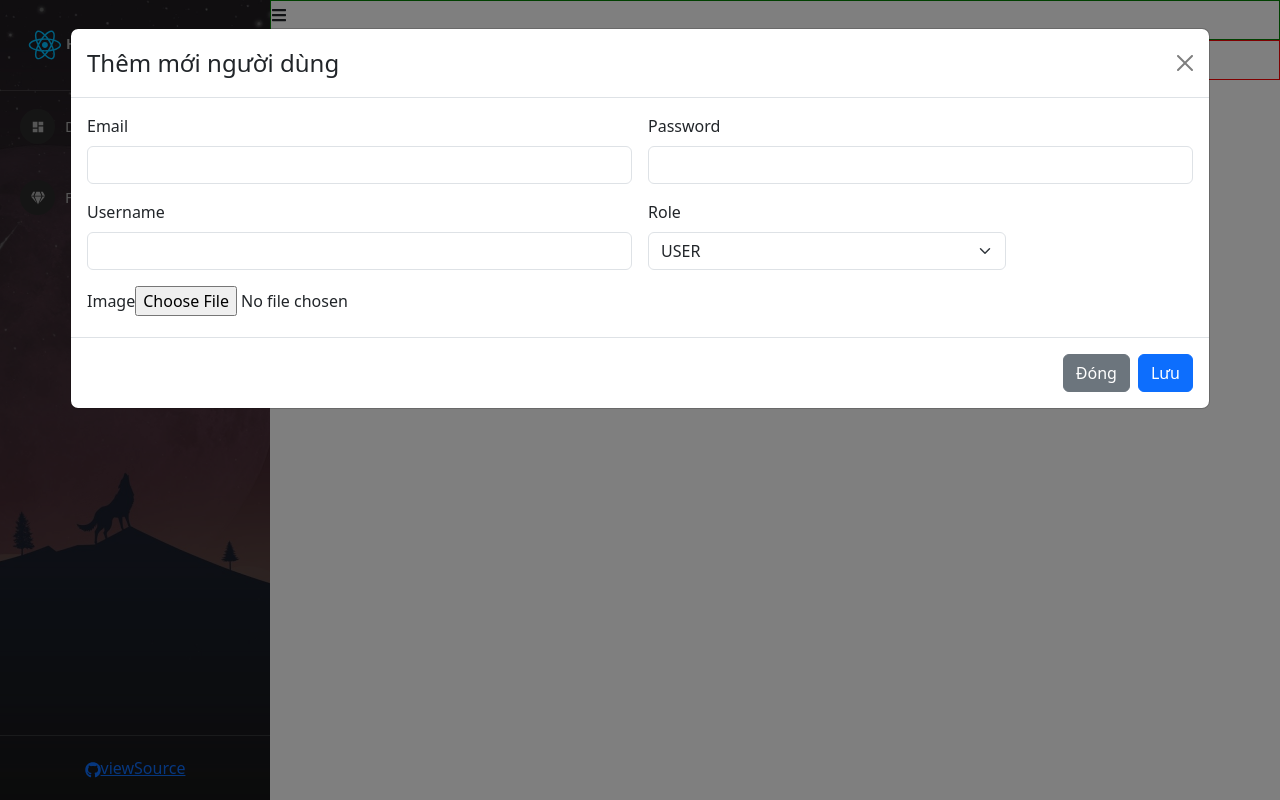
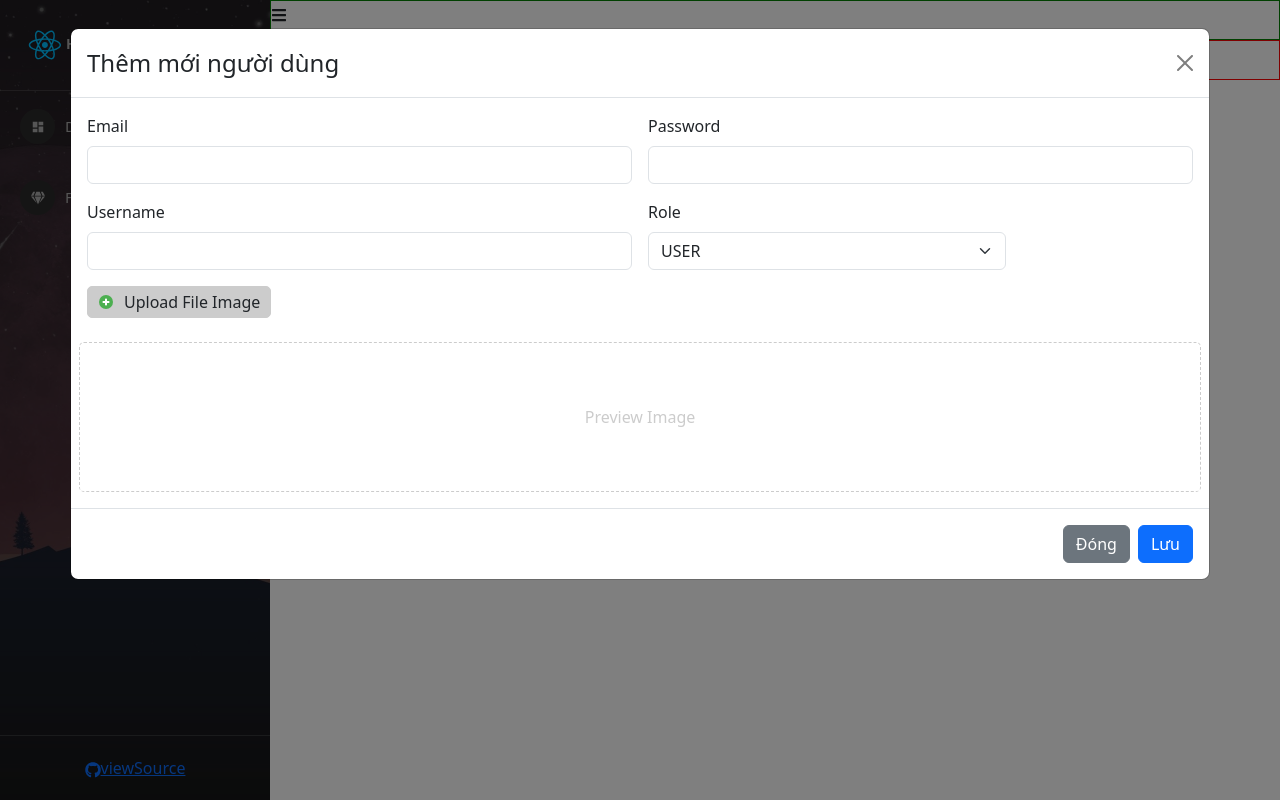
Before and after one commit to toilahonganh/base-react-redux, a React (Create React App) app: page /admins/manage-users in a window 1280 px wide. Both pictures are taken after a click on the button "Launch static backdrop modal". Built offline with nearby package versions, Linux system fonts and the light colour scheme.

Commit message:
State hoá Modal Add New User

```diff
--- a/src/components/Admin/Admin.js
+++ b/src/components/Admin/Admin.js
@@ -1,6 +1,7 @@
 import SideBar from "./SideBar";
 import './Admin.scss';
 import { FaBars } from 'react-icons/fa';
+import { FcPlus } from 'react-icons/fc';
 import { useState } from "react";
 import { Outlet } from "react-router-dom";
 
--- a/src/components/Admin/Content/ManageUser.js
+++ b/src/components/Admin/Content/ManageUser.js
@@ -12,8 +12,8 @@
                 </div>
                 <div>
                     Table
-                    <ModalCreateUser />
                 </div>
+                <ModalCreateUser />
             </div>
         </div>
     );
--- /dev/null
+++ b/src/components/Admin/Content/ManageUser.scss
@@ -0,0 +1,39 @@
+.manage-user-container {
+    .user-content {}
+}
+
+.modal-add-user {
+    .img-preview {
+        height: 150px;
+        border: 1px dashed #ccc;
+        border-radius: 5px;
+        display: flex;
+        justify-content: center;
+        align-items: center;
+        color: #ccc;
+
+        img {
+            max-width: 100%;
+            max-height: 100%;
+        }
+    }
+
+    .label-upload {
+        display: flex;
+        gap: 10px;
+        align-items: center;
+        border: 1px solid #ccc;
+        width: fit-content;
+        padding: 3px 10px;
+        border-radius: 5px;
+        background-color: #ccc;
+        cursor: pointer;
+
+        &:hover {
+            background-color: #F20B0B;
+            color: white;
+        }
+    }
+
+
+}
--- a/src/components/Admin/Content/ModalCreateUser.js
+++ b/src/components/Admin/Content/ModalCreateUser.js
@@ -1,6 +1,9 @@
 import { useState } from 'react';
+import "./ManageUser.scss";
 import Button from 'react-bootstrap/Button';
 import Modal from 'react-bootstrap/Modal';
+import { FcPlus } from 'react-icons/fc';
+
 
 const ModalCreateUser = (props) => {
     const [show, setShow] = useState(false);
@@ -8,6 +11,22 @@
     const handleClose = () => setShow(false);
     const handleShow = () => setShow(true);
 
+    const [email, setEmail] = useState("");
+    const [password, setPassword] = useState("");
+    const [username, setUSername] = useState("");
+    const [image, setImage] = useState("");
+    const [role, setRole] = useState("USER");
+    const [previewImage, setPreviewImage] = useState("");
+
+
+    const handleUploadImage = (event) => {
+        if (event.target && event.target.files && event.target.files[0]) {
+            setPreviewImage(URL.createObjectURL(event.target.files[0]));
+            setImage(event.target.files[0]);
+        } else {
+            // setPreviewImage("");
+        }
+    }
     return (
         <>
             <Button variant="primary" onClick={handleShow}>
@@ -20,6 +39,7 @@
                 backdrop="static"
                 keyboard={false}
                 size="xl"
+                className='modal-add-user'
             >
                 <Modal.Header closeButton>
                     <Modal.Title>Thêm mới người dùng</Modal.Title>
@@ -28,26 +48,33 @@
                     <form className="row g-3">
                         <div className="col-md-6">
                             <label htmlFor="inputEmail4" className="form-label">Email</label>
-                            <input type="email" className="form-control" id="inputEmail4" />
+                            <input type="email" className="form-control" id="inputEmail4" value={email} onChange={(event) => setEmail(event.target.value)} />
                         </div>
                         <div className="col-md-6">
                             <label htmlFor="inputPassword4" className="form-label">Password</label>
-                            <input type="password" className="form-control" id="inputPassword4" />
+                            <input type="password" className="form-control" id="inputPassword4" value={password} onChange={(event) => setPassword(event.target.value)} />
                         </div>
                         <div className="col-md-6">
                             <label htmlFor="inputCity" className="form-label">Username</label>
-                            <input type="text" className="form-control" id="inputCity" />
+                            <input type="text" className="form-control" id="inputCity" value={username} onChange={(event) => setUSername(event.target.value)} />
                         </div>
                         <div className="col-md-4">
-                            <label htmlFor="inputState" className="form-label">Role</label>
+                            <label htmlFor="inputState" className="form-label" onChange={(event) => setRole(event.target.value)}>Role</label>
                             <select id="inputState" className="form-select">
                                 <option defaultValue value="USER">USER</option>
                                 <option value="ADMIN">ADMIN</option>
                             </select>
                         </div>
                         <div className='col-md-12'>
-                            <label className='form-label'>Image</label>
-                            <input type='file' />
+                            <label className='form-label label-upload' htmlFor='labelUpload'> <FcPlus /> Upload File Image</label>
+                            <input type='file' hidden id='labelUpload' onChange={(event) => handleUploadImage(event)} />
+                        </div>
+                        <div className='col-md-12 img-preview'>
+                            {previewImage ?
+                                <img src={previewImage} />
+                                :
+                                <span>Preview Image</span>
+                            }
                         </div>
                     </form>
                 </Modal.Body>
```
